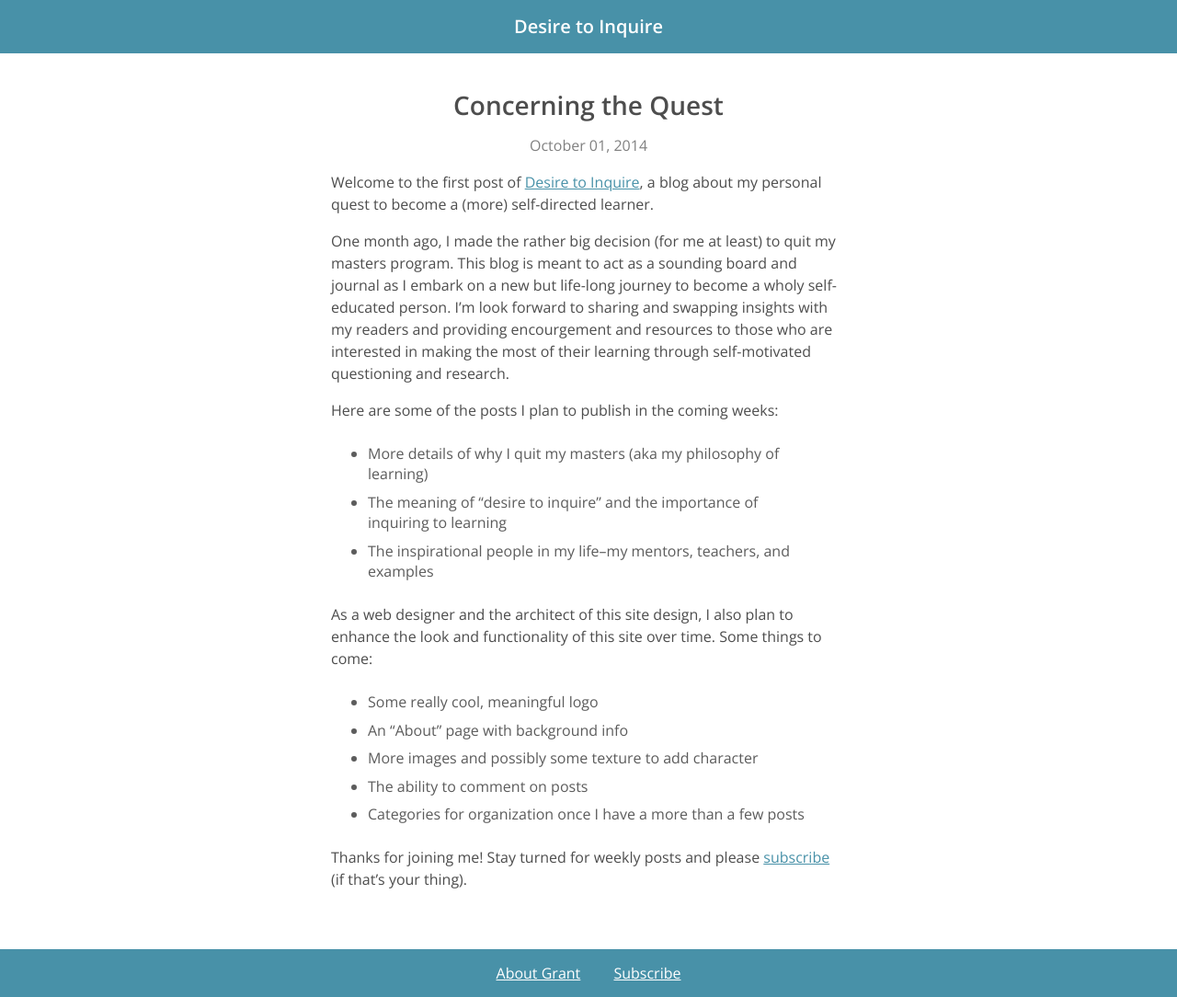
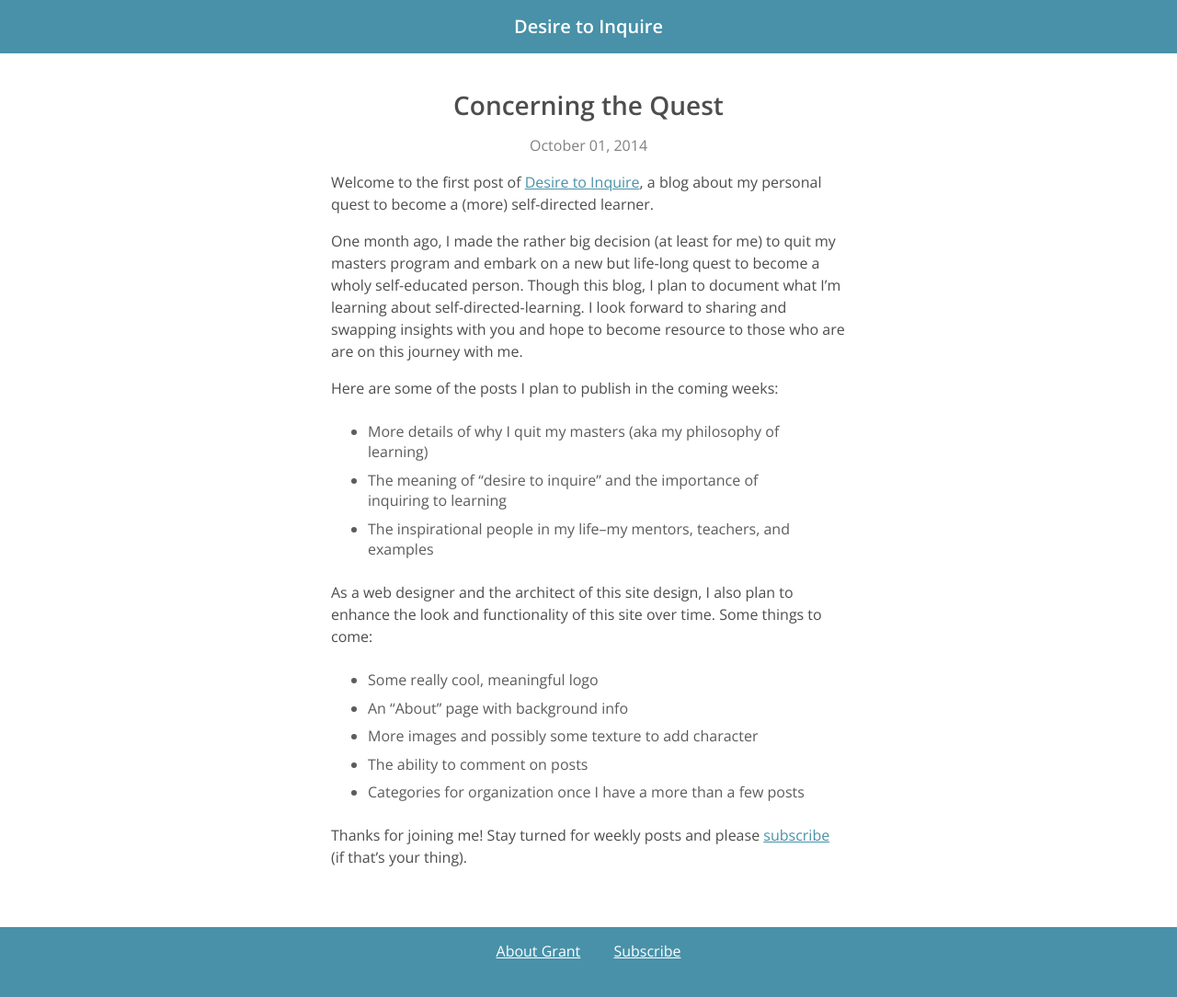
Before and after one commit to gzabrisk/desiretoinquire, a Jekyll site: the page built from _posts/2014-10-01-concerning-the-quest.md, in a window 1280 px wide. Shown: the whole page at 92% size. Built offline with Jekyll 4.4.1, drawn with Linux system fonts in a browser that asks for light colours; after the commit the page ends 1060 px from its top, so only the background shows below that.

Commit message:
More typo fixes and wording changes

```diff
--- a/_posts/2014-10-01-concerning-the-quest.md
+++ b/_posts/2014-10-01-concerning-the-quest.md
@@ -3,7 +3,7 @@ title: Concerning the Quest
 ---
 Welcome to the first post of <a href="http://desiretoinquire.com">Desire to Inquire</a>, a blog about my personal quest to become a (more) self-directed learner.
 
-One month ago, I made the rather big decision (for me at least) to quit my masters program. This blog is meant to act as a sounding board and journal as I embark on a new but life-long journey to become a wholy self-educated person. I'm look forward to sharing and swapping insights with my readers and providing encourgement and resources to those who are interested in making the most of their learning through self-motivated questioning and research.
+One month ago, I made the rather big decision (at least for me) to quit my masters program and embark on a new but life-long quest to become a wholy self-educated person. Though this blog, I plan to document what I'm learning about self-directed-learning. I look forward to sharing and swapping insights with you and hope to become resource to those who are are on this journey with me.
 
 Here are some of the posts I plan to publish in the coming weeks:
 
```
Also changed, not shown: 4 other files.
